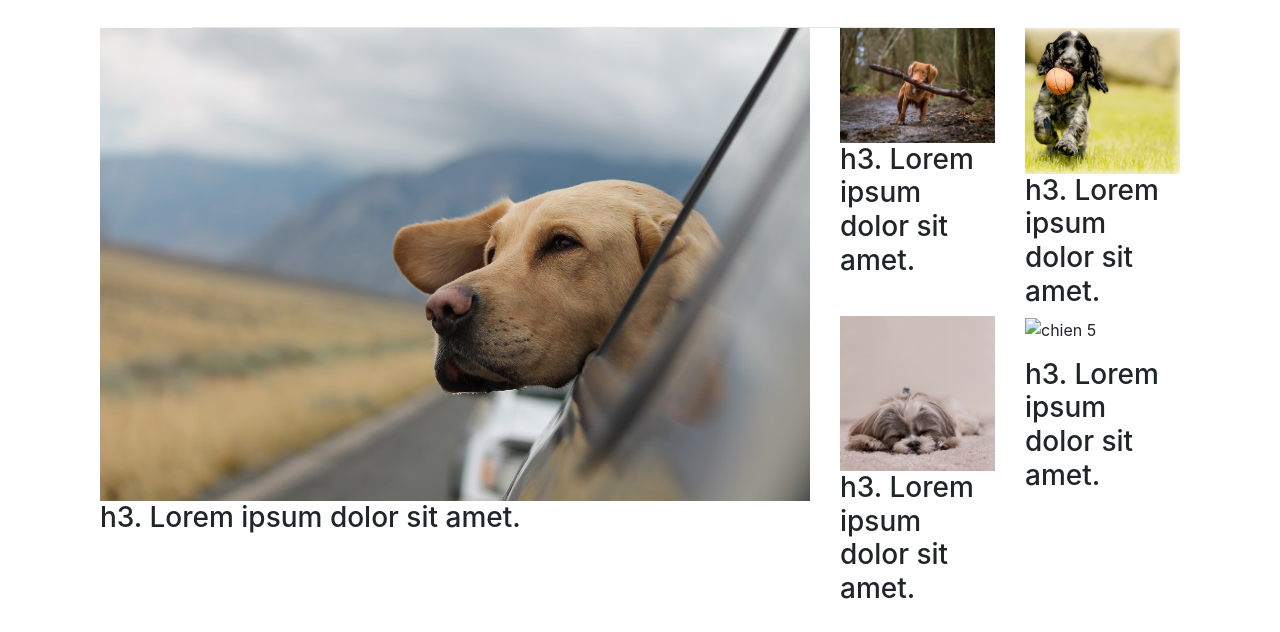
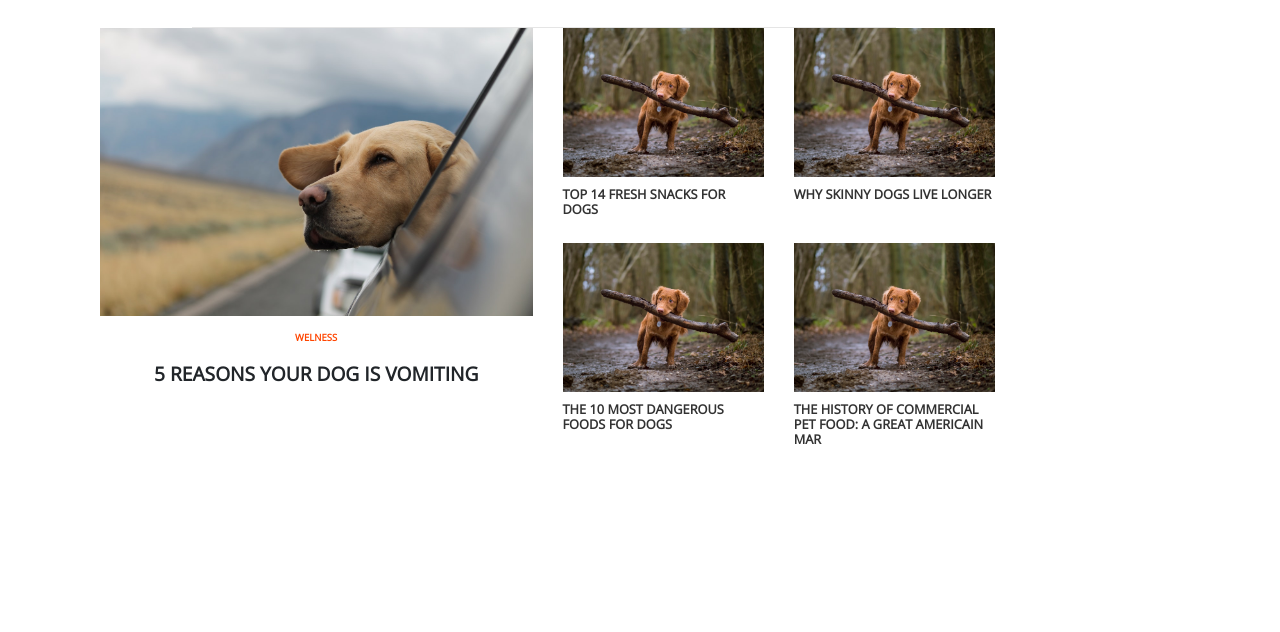
Before and after one commit to AugustinDumont/FooDog, a website: page index.html in a window 1280 px wide. Shown: the part 168-800 px from the top of the page. Drawn offline with nearby package versions, Linux system fonts and the light colour scheme.

Commit message:
first commit

```diff
--- a/assets/scss/style.scss
+++ b/assets/scss/style.scss
@@ -71,13 +71,50 @@ figure img{
 
 /* fin du corps des articles */
 
-img{
-    width: 100%;
-    height: auto;
+#section1{
+
+
+    img{
+        width: 100%;
+        height: auto;
+    }
+
+
+    h3{
+        font-size: 0.8rem;
+        font-family: 'Open Sans', sans-serif;
+        font-weight: 900;
+        font-size: 1.2rem;
+        text-align: center;
+        margin-top: 10px;
+
+    }
+
+
+}
+
+.categories{
+    font-family: 'Open Sans', sans-serif;
+    color: orangered;
+    text-align: center;
+    margin-top: 15px;
+    font-weight: 900;
+    font-size: 0.6rem;
 }
 
 
-
+h4{
+    display: flex;
+    flex-direction: row;
+    justify-content: flex-start;
+    font-size: 0.8rem;
+    margin-top: 10px;
+    margin-bottom: 25px;
+    font-family: 'Open Sans', sans-serif;
+    font-weight: bold;
+    color:  black;
+    opacity: 0.8;
+}
 /* footer */
 
 /* fin du footer */
--- a/index.html
+++ b/index.html
@@ -7,6 +7,7 @@
     <title>Foodog</title>
     <link rel="stylesheet" href="https://stackpath.bootstrapcdn.com/bootstrap/4.3.1/css/bootstrap.min.css" integrity="sha384-ggOyR0iXCbMQv3Xipma34MD+dH/1fQ784/j6cY/iJTQUOhcWr7x9JvoRxT2MZw1T" crossorigin="anonymous">
     <link rel="stylesheet" href="assets/css/style.css">
+    <link href="https://fonts.googleapis.com/css?family=Crimson+Text|Open+Sans&display=swap" rel="stylesheet">
 </head>
 <body>
 
@@ -93,44 +94,44 @@
                     <div class="row">
                         <div class="col-md-12">
                             <div class="row">
-                                <div class="col-md-8">
+                                <div class="col-md-5">
                                     <div class="row">
                                         <div class="col-md-12">
                                             <img src="/assets/imgs/ch1.jpeg" alt="chien 1">
+                                            <p class="categories">WELNESS</p>
                                             <h3>
-                                                h3. Lorem ipsum dolor sit amet.
+                                                5 REASONS YOUR DOG IS VOMITING
                                             </h3>
                                         </div>
                                     </div>
                                 </div>
-                                <div class="col-md-4">
+                                <div class="col-md-5">
                                     <div class="row">
                                         <div class="col-md-6">
                                             <img src="/assets/imgs/ch2.jpeg" alt="chien 2">
-                                            <h3>
-                                                h3. Lorem ipsum dolor sit amet.
-                                            </h3>
+                                            <h4>
+                                                TOP 14 FRESH SNACKS FOR DOGS
+                                            </h4>
                                         </div>
                                         <div class="col-md-6">
-                                            <img src="/assets/imgs/ch3.jpeg" alt="chien 3">
-                                            <h3>
-                                                h3. Lorem ipsum dolor sit amet.
-                                            </h3>
+                                            <img src="/assets/imgs/ch2.jpeg" alt="chien 3">
+                                            <h4>
+                                                WHY SKINNY DOGS LIVE LONGER
+                                            </h4>
                                         </div>
                                     </div>
                                     <div class="row">
                                         <div class="col-md-6">
-                                            <img src="/assets/imgs/ch4.jpeg" alt="chien 4">
-                                            <h3>
-                                                h3. Lorem ipsum dolor sit amet.
-                                            </h3>
+                                            <img src="/assets/imgs/ch2.jpeg" alt="chien 4">
+                                            <h4>
+                                                THE 10 MOST DANGEROUS FOODS FOR DOGS
+                                            </h4>
                                         </div>
                                         <div class="col-md-6">
-                                            <img src="/assets/imgs/ch5.jpeg" alt="chien 5">
-                                            <p class="categories"></p>
-                                            <h3>
-                                                h3. Lorem ipsum dolor sit amet.
-                                            </h3>
+                                            <img src="/assets/imgs/ch2.jpeg" alt="chien 5">
+                                            <h4>
+                                                THE HISTORY OF COMMERCIAL PET FOOD: A GREAT AMERICAIN MAR
+                                            </h4>
                                         </div>
                                     </div>
                                 </div>
@@ -156,7 +157,7 @@
 
             </article>
 
-        </div>
+
 
     </section>
 
```
Also changed, not shown: assets/css/style.css.
